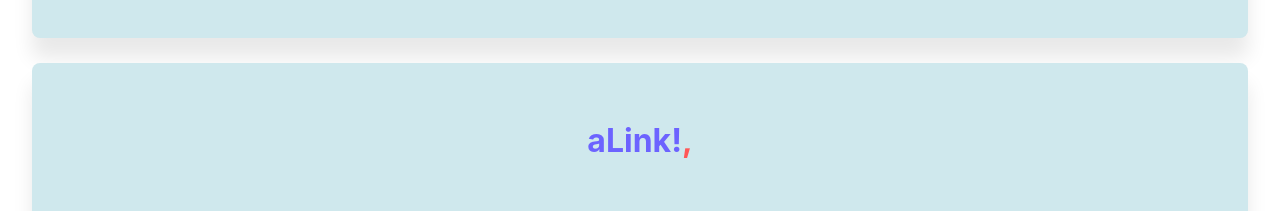
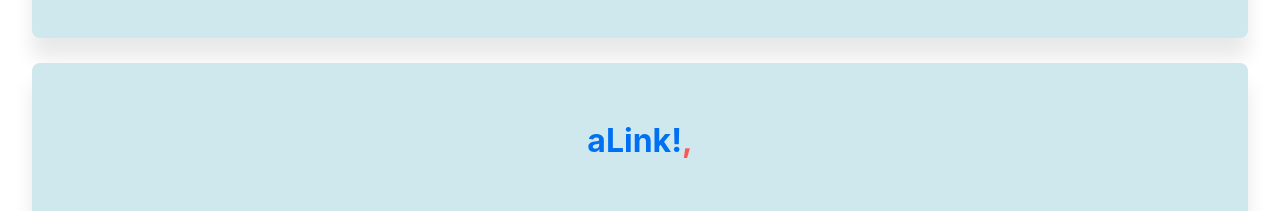
Before and after one commit to iAbdulKader/portfolio, a Next.js app: page / in a window 1280 px wide. Shown: the part 1620-1831 px from the top of the page. Built offline with nearby package versions, Linux system fonts and the light colour scheme.

Commit message:
Undo Logo Color

```diff
--- a/styles/Logos.css
+++ b/styles/Logos.css
@@ -19,7 +19,7 @@
 .alink{
   font-family: -apple-system, BlinkMacSystemFont, Segoe UI, Roboto, Oxygen,
     Ubuntu, Cantarell, Fira Sans, Droid Sans, Helvetica Neue, sans-serif;
-  color: #6C63FF;
+  color: #0070f3;
 }
 .koma{
   color: #ff5757;
```
